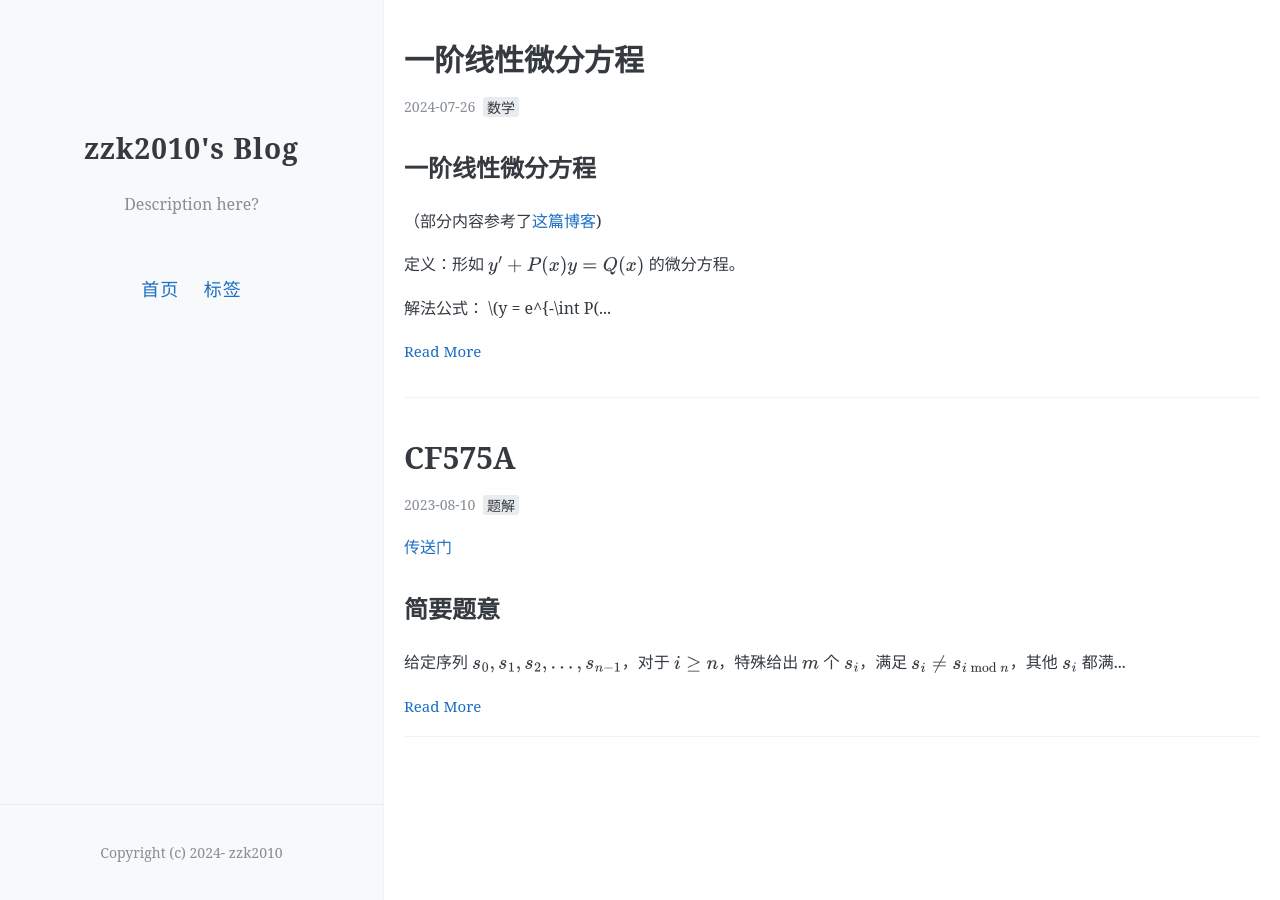
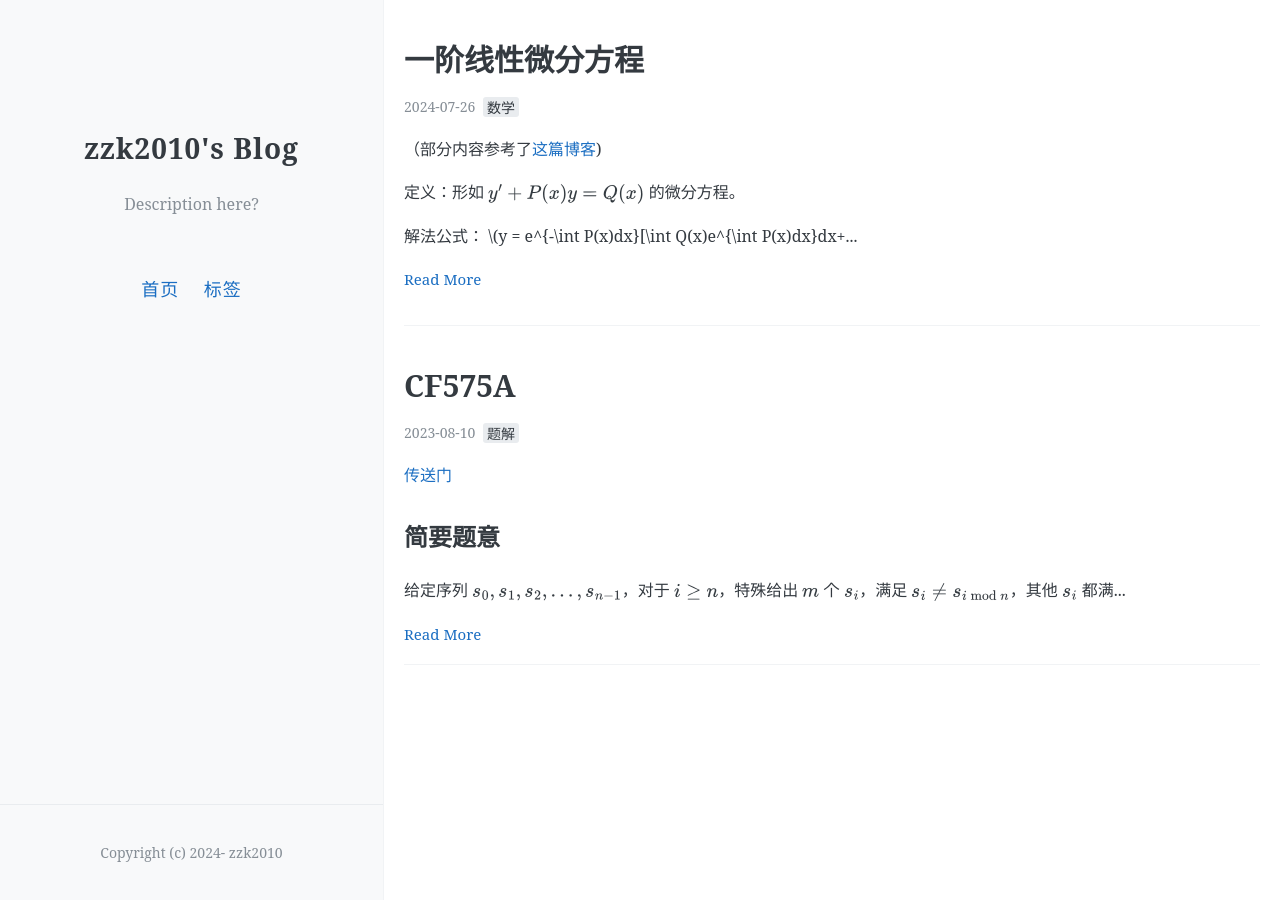
Before and after one commit to zzk2010/zzk2010.github.io, a Jekyll site: the page built from index.html, in a window 1280 px wide. Built offline with Jekyll 4.4.1, drawn with Linux system fonts in a browser that asks for light colours; the list of posts is cut into pages by our own code.

Commit message:
Update 2024-07-26-一阶线性微分方程.md

```diff
--- a/_posts/2024-07-26-一阶线性微分方程.md
+++ b/_posts/2024-07-26-一阶线性微分方程.md
@@ -1,11 +1,9 @@
 ---
-layout: default
+layout: post
 title: 一阶线性微分方程
 date: 2024-07-26
 tags: [数学]
 ---
-
-## 一阶线性微分方程
 
 （部分内容参考了[这篇博客](https://www.cnblogs.com/lookof/archive/2009/01/06/1370065.html))
 
```
